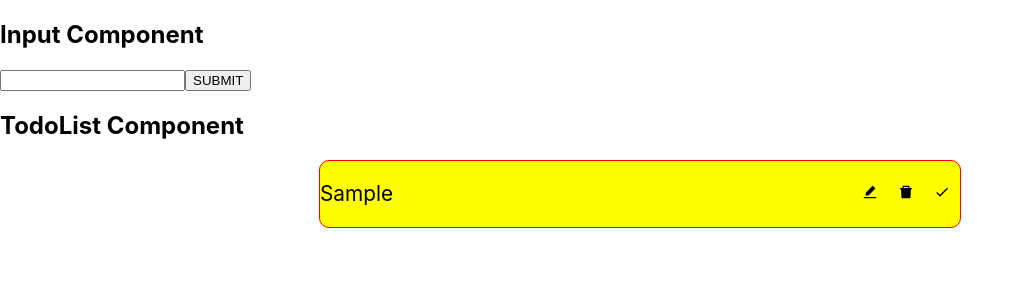
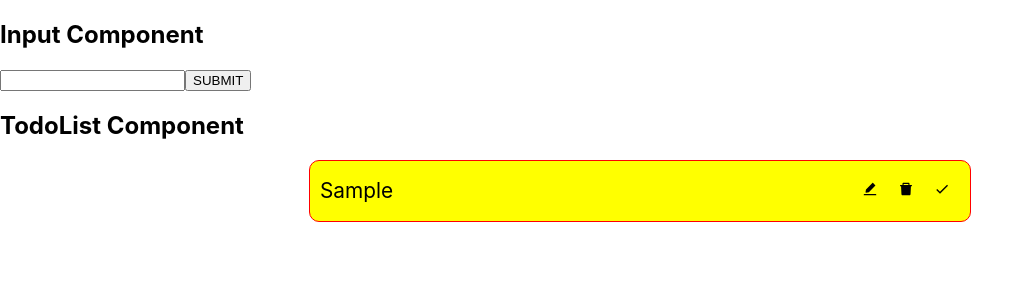
Before and after one commit to caleberi/portfolio, a React (Create React App) app: page /todo in a window 1280 px wide. Both pictures are taken after typing "Sample" into the empty fields and a click on the button "SUBMIT". Shown: the top 300 px of the page, without its empty margins (0-1034 px from the left). Built offline with nearby package versions, Linux system fonts and the light colour scheme.

Commit message:
done with the edit functionality

```diff
--- a/src/Components/Todo/SingleTodo.tsx
+++ b/src/Components/Todo/SingleTodo.tsx
@@ -1,4 +1,4 @@
-import React from 'react'
+import React, { useState } from 'react'
 import { Todo } from '../../Models/Todo'
 import '../../Styles/SingleTodo.css';
 import { AiFillEdit, AiFillDelete } from 'react-icons/ai'
@@ -13,6 +13,9 @@ interface Props{
 
 
 const SingleTodo:React.FC<Props> = ({ todo, todos, setTodos }) => {
+
+    const [edit, setEdit] = useState<boolean>(false)
+    const [editTodo, setEditTodo] = useState<string>(todo.todo) // this contains the todo already
 
     const handleDone = (id: number) => {
         setTodos(
@@ -31,11 +34,40 @@ const SingleTodo:React.FC<Props> = ({ todo, todos, setTodos }) => {
         setTodos(todos.filter(todo => todo.id !== id))
     }
 
+    const handleEdit = () => {
+        if(!edit && !todo.isDone){
+            setEdit(!edit);
+        }
+    }
+
+    const handleFormSubmit = (e: React.FormEvent, id:number) => {
+        e.preventDefault()
+
+        setTodos(todos.map(todo => (
+            todo.id === id ? { ...todo, todo: editTodo } : todo
+        )))
+
+        setEdit(false) // this is to close the input
+    }
+
   return (
-    <form className='singleTodo'>
+    <form className='singleTodo' onSubmit={(e) => handleFormSubmit(e, todo.id)}>
         <div className='singleTodo__list'>
-            <p className={todo.isDone ? 'completed' : ''}>{todo.todo}</p>
-            <span><AiFillEdit /></span>
+
+            {/* CONDITIONALLY RENDERING THE INPUT BASED ON THE EDIT STATE */}
+            {
+                edit ? (
+                    <input
+                        type="text"
+                        value={editTodo}
+                        onChange={(e) => setEditTodo(e.target.value)}
+                    />
+                ) :
+                (
+                    <p className={todo.isDone ? 'completed' : ''}>{todo.todo}</p>
+                )
+            }
+            <span onClick={handleEdit}><AiFillEdit /></span>
             <span onClick={() => handleDelete(todo.id)}><AiFillDelete /></span>
             <span onClick={() => handleDone(todo.id)}><MdDone /></span>
         </div>
--- a/src/Styles/SingleTodo.css
+++ b/src/Styles/SingleTodo.css
@@ -11,6 +11,9 @@
     width: 50%;
     margin: 0 auto;
     border-radius: 10px;
+    height: 40px;
+    padding: 10px;
+    margin-bottom: 5px;
 }
 
 .singleTodo__list > p {
@@ -22,6 +25,10 @@
     margin: 0 10px;
 }
 
+.singleTodo__list > input {
+    margin-right: auto;
+}
+
 .completed{
     text-decoration: line-through;
 }
```
